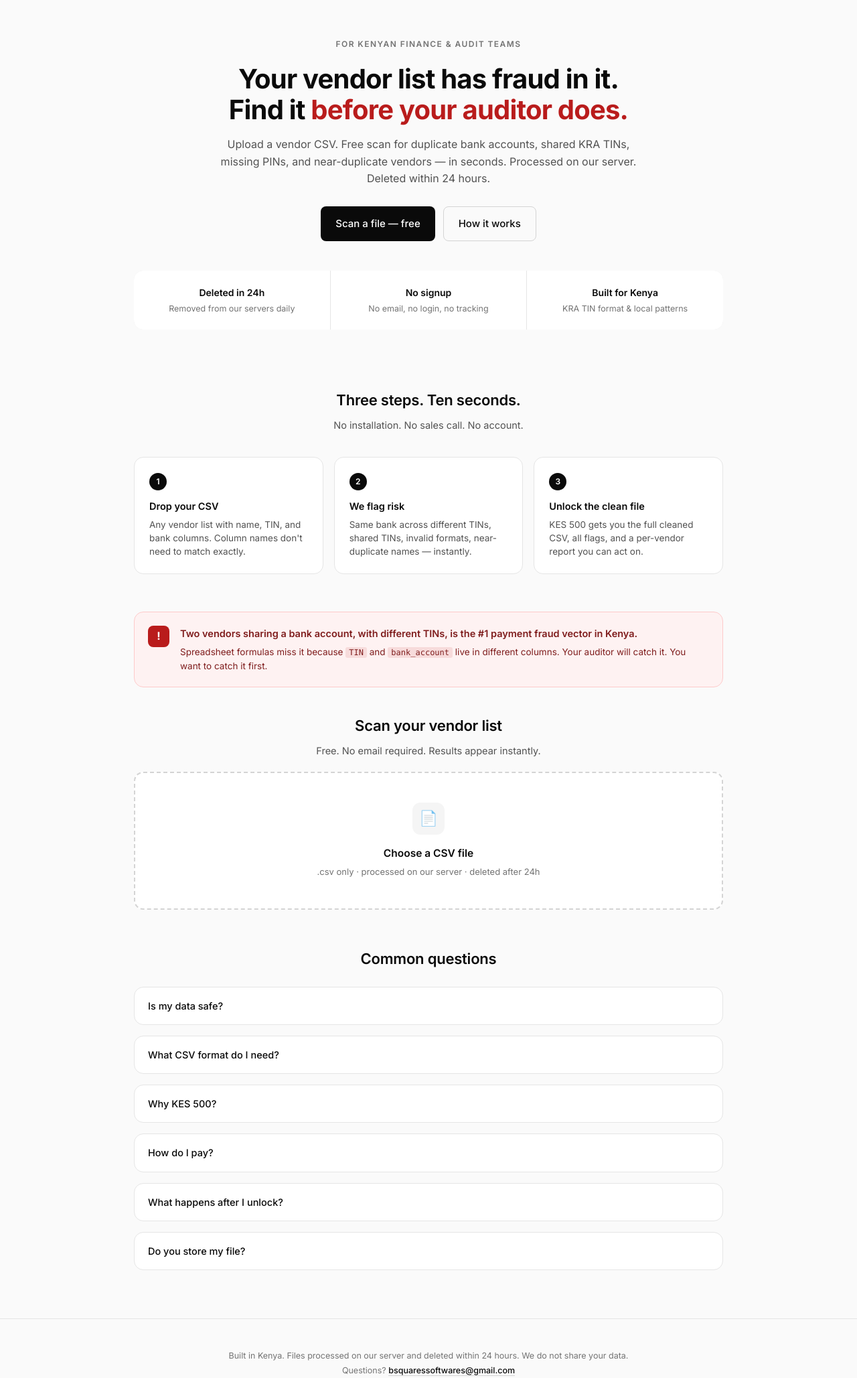
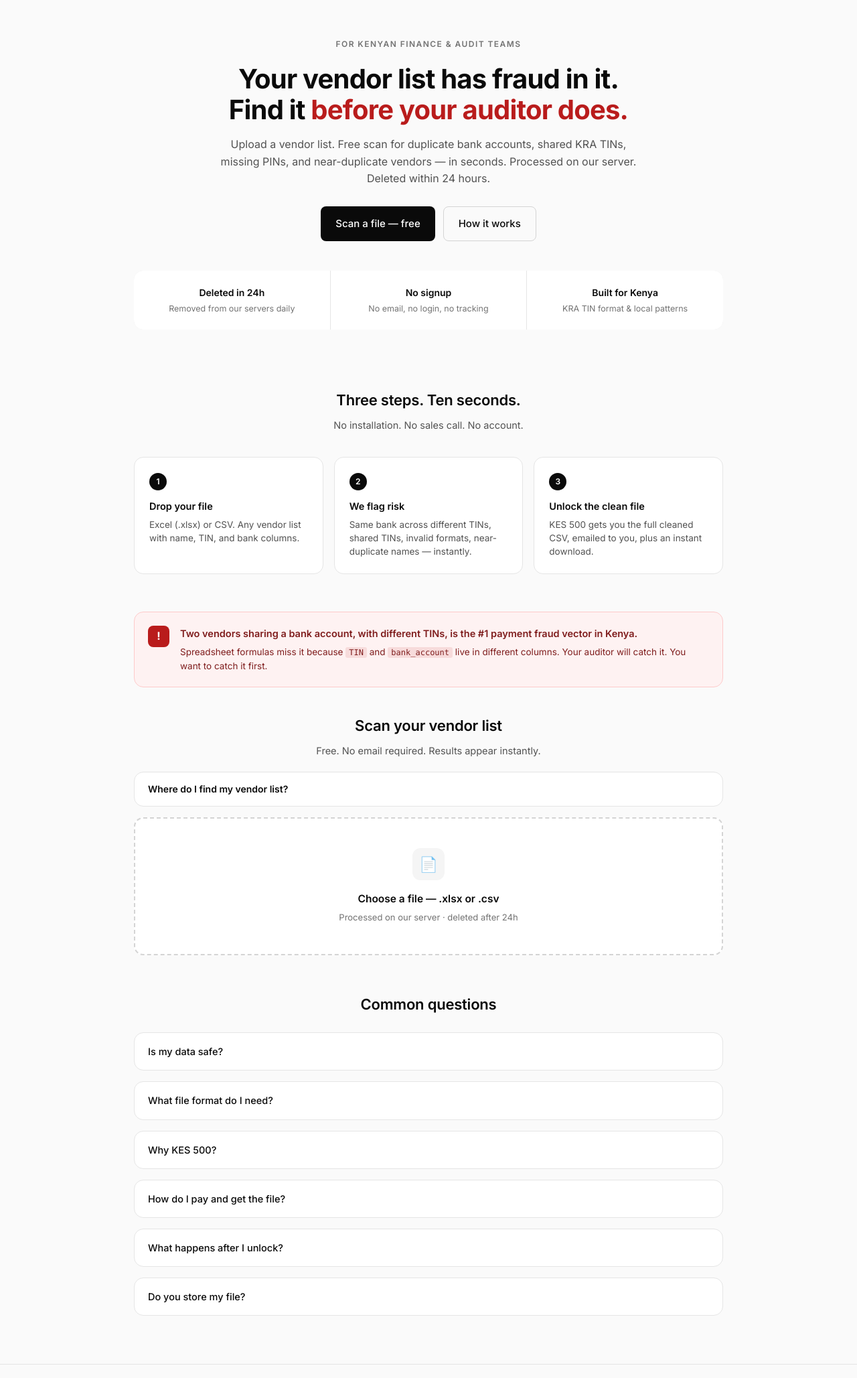
Before and after one commit to Pro32291/vendorcheck, a FastAPI app: page / in a window 1280 px wide. Shown: the part 66-2123 px from the top of the page at 67% size. Run offline with FastAPI, Linux system fonts and the light colour scheme.

Commit message:
xlsx support, Brevo email delivery, template download, better waiting page

```diff
--- a/main.py
+++ b/main.py
@@ -1,16 +1,20 @@
-import os, csv, io, json, time, sqlite3, secrets, hmac, hashlib, re
+import os, csv, io, json, time, sqlite3, secrets, hmac, hashlib, re, base64
 from contextlib import closing
 from difflib import SequenceMatcher
 from collections import defaultdict
 from pathlib import Path
 
 import httpx
+from openpyxl import load_workbook, Workbook
 from fastapi import FastAPI, UploadFile, File, HTTPException, Request, Form
 from fastapi.responses import HTMLResponse, Response
 from fastapi.templating import Jinja2Templates
 
 DEV_MODE        = os.environ.get("DEV_MODE", "1") == "1"
 PAYSTACK_SECRET = os.environ.get("PAYSTACK_SECRET_KEY", "")
+BREVO_API_KEY   = os.environ.get("BREVO_API_KEY", "")
+FROM_EMAIL      = os.environ.get("FROM_EMAIL", "bsquaressoftwares@gmail.com")
+FROM_NAME       = os.environ.get("FROM_NAME", "VendorCheck")
 PRICE_KOBO      = int(os.environ.get("PRICE_KOBO", "50000"))
 PRICE_DISPLAY   = os.environ.get("PRICE_DISPLAY", "500")
 DB_PATH         = os.environ.get("DB_PATH", "data/vendorcheck.db")
@@ -41,6 +45,42 @@ def purge_old():
         conn.execute("DELETE FROM orders WHERE created < ?", (cutoff,))
         conn.commit()
 
+def read_csv_records(raw_bytes):
+    text = raw_bytes.decode("utf-8", errors="ignore")
+    reader = csv.DictReader(io.StringIO(text))
+    return [dict(r) for r in reader]
+
+def read_xlsx_records(raw_bytes):
+    wb = load_workbook(io.BytesIO(raw_bytes), read_only=True, data_only=True)
+    ws = wb.active
+    it = ws.iter_rows(values_only=True)
+    try:
+        headers = [str(h).strip() if h is not None else "" for h in next(it)]
+    except StopIteration:
+        return []
+    out = []
+    for row in it:
+        if all(c is None or str(c).strip() == "" for c in row):
+            continue
+        d = {}
+        for i, h in enumerate(headers):
+            if i < len(row):
+                v = row[i]
+                d[h] = "" if v is None else str(v)
+        out.append(d)
+    return out
+
+def records_from_upload(filename, raw_bytes):
+    fn = (filename or "").lower()
+    if fn.endswith(".xlsx") or fn.endswith(".xls"):
+        return read_xlsx_records(raw_bytes)
+    if fn.endswith(".csv"):
+        return read_csv_records(raw_bytes)
+    try:
+        return read_csv_records(raw_bytes)
+    except Exception:
+        return read_xlsx_records(raw_bytes)
+
 TIN_RE = re.compile(r"^[A-Z]{1,2}\d{6,9}[A-Z]$")
 COLS = {
     "name": ["name","vendor","vendor_name","supplier","supplier_name","company"],
@@ -66,10 +106,9 @@ def ratio(a, b):
     if not a or not b: return 0.0
     return SequenceMatcher(None, a, b).ratio()
 
-def clean_csv(text):
-    reader = csv.DictReader(io.StringIO(text))
+def clean_records(records):
     rows = []
-    for r in reader:
+    for r in records:
         rows.append({
             "name":  pick(r, COLS["name"]).strip(),
             "tin":   ntin(pick(r, COLS["tin"])),
@@ -77,7 +116,8 @@ def clean_csv(text):
             "phone": ndig(pick(r, COLS["phone"])),
             "email": pick(r, COLS["email"]).strip(),
         })
-    if not rows: raise ValueError("No data rows found in the file.")
+    if not rows:
+        raise ValueError("No data rows found in the file.")
 
     tin_map = defaultdict(list); bank_map = defaultdict(list)
     for i, r in enumerate(rows):
@@ -131,19 +171,72 @@ def rows_to_csv(rows):
     for r in rows: w.writerow({k: r[k] for k in w.fieldnames})
     return out.getvalue()
 
+async def send_csv_email(to_email, original_filename, csv_content, stats):
+    if not BREVO_API_KEY:
+        print("BREVO: no key set, skipping email")
+        return False
+    b64 = base64.b64encode(csv_content.encode("utf-8")).decode("ascii")
+    stem = original_filename.rsplit(".", 1)[0] if "." in original_filename else original_filename
+    clean_name = "cleaned_" + stem + ".csv"
+    html = (
+        "<p>Your cleaned vendor file is attached.</p>"
+        "<p><strong>" + str(stats.get("total", "")) + "</strong> vendors scanned - "
+        "<strong>" + str(stats.get("flagged", "")) + "</strong> flagged - "
+        "<strong>" + str(stats.get("fraud", "")) + "</strong> fraud signals</p>"
+        "<p>Keep this email for your audit trail. The file contains a <code>flags</code> column "
+        "you can filter in Excel or Google Sheets.</p>"
+        "<p>- VendorCheck</p>"
+    )
+    payload = {
+        "sender": {"email": FROM_EMAIL, "name": FROM_NAME},
+        "to": [{"email": to_email}],
+        "subject": "Your cleaned vendor file - " + clean_name,
+        "htmlContent": html,
+        "attachment": [{"content": b64, "name": clean_name}],
+    }
+    try:
+        async with httpx.AsyncClient(timeout=30) as client:
+            r = await client.post(
+                "https://api.brevo.com/v3/smtp/email",
+                headers={"api-key": BREVO_API_KEY, "Content-Type": "application/json"},
+                json=payload,
+            )
+            print("BREVO status:", r.status_code, "body:", r.text[:500])
+            return r.status_code in (200, 201, 202)
+    except Exception as e:
+        print("BREVO exception:", repr(e))
+        return False
+
 @app.get("/", response_class=HTMLResponse)
 def home(request: Request):
     return templates.TemplateResponse("home.html", {
         "request": request, "dev_mode": DEV_MODE, "pay_email": PAY_EMAIL,
     })
 
+@app.get("/template.xlsx")
+def template_xlsx():
+    wb = Workbook()
+    ws = wb.active
+    ws.title = "Vendors"
+    ws.append(["name", "tin", "bank_account", "phone", "email"])
+    ws.append(["Acme Supplies Ltd", "P051234567X", "0123456789", "0712345678", "info@acme.co.ke"])
+    ws.append(["Beta Traders", "P051234567Y", "0987654321", "0700000000", "b@beta.co.ke"])
+    ws.append(["Gamma Ltd", "P051234568Z", "1122334455", "0711111111", "g@gamma.co.ke"])
+    buf = io.BytesIO()
+    wb.save(buf)
+    return Response(
+        content=buf.getvalue(),
+        media_type="application/vnd.openxmlformats-officedocument.spreadsheetml.sheet",
+        headers={"Content-Disposition": 'attachment; filename="vendor_template.xlsx"'},
+    )
+
 @app.post("/scan", response_class=HTMLResponse)
 async def scan(request: Request, file: UploadFile = File(...)):
     purge_old()
     raw = await file.read()
-    text = raw.decode("utf-8", errors="ignore")
     try:
-        rows, summary, flagged, fraud = clean_csv(text)
+        records = records_from_upload(file.filename, raw)
+        rows, summary, flagged, fraud = clean_records(records)
     except Exception as e:
         return templates.TemplateResponse("error.html", {
             "request": request, "msg": str(e), "dev_mode": DEV_MODE,
@@ -193,6 +286,9 @@ async def pay(request: Request, checkout_id: str = Form(...), email: str = Form(
         with closing(db()) as conn:
             conn.execute("UPDATE orders SET paid = 1 WHERE checkout_id = ?", (checkout_id,))
             conn.commit()
+        await send_csv_email(email, order["filename"], order["cleaned_csv"], {
+            "total": order["total"], "flagged": order["flagged"], "fraud": order["fraud"],
+        })
         return templates.TemplateResponse("waiting.html", {
             "request": request, "checkout_id": checkout_id, "dev_mode": DEV_MODE,
         })
@@ -239,10 +335,19 @@ async def paystack_webhook(request: Request):
     if event.get("event") == "charge.success":
         ref = event.get("data", {}).get("reference", "")
         if ref.startswith("VC-"):
+            cid = ref[3:]
             with closing(db()) as conn:
-                conn.execute("UPDATE orders SET paid = 1 WHERE checkout_id = ?", (ref[3:],))
+                conn.execute("UPDATE orders SET paid = 1 WHERE checkout_id = ?", (cid,))
                 conn.commit()
+                row = conn.execute("SELECT * FROM orders WHERE checkout_id = ?", (cid,)).fetchone()
+            if row and row["email"]:
+                try:
+                    await send_csv_email(row["email"], row["filename"], row["cleaned_csv"], {
+                        "total": row["total"], "flagged": row["flagged"], "fraud": row["fraud"],
+                    })
+                except Exception as e:
+                    print("webhook email failed:", repr(e))
     return {"status": "ok"}
 
 @app.get("/healthz")
-def health(): return {"ok": True, "dev_mode": DEV_MODE}
+def health(): return {"ok": True, "dev_mode": DEV_MODE, "brevo": bool(BREVO_API_KEY)}
--- a/templates/home.html
+++ b/templates/home.html
@@ -4,7 +4,7 @@
 <section style="padding:56px 0 32px;text-align:center">
   <div style="font-size:12px;font-weight:600;letter-spacing:.12em;text-transform:uppercase;color:var(--subtle);margin-bottom:20px">For Kenyan finance &amp; audit teams</div>
   <h1>Your vendor list has fraud in it.<br>Find it <span style="color:var(--critical)">before your auditor does.</span></h1>
-  <p class="lede" style="max-width:640px;margin:0 auto 28px">Upload a vendor CSV. Free scan for duplicate bank accounts, shared KRA TINs, missing PINs, and near-duplicate vendors — in seconds. Processed on our server. Deleted within 24 hours.</p>
+  <p class="lede" style="max-width:640px;margin:0 auto 28px">Upload a vendor list. Free scan for duplicate bank accounts, shared KRA TINs, missing PINs, and near-duplicate vendors — in seconds. Processed on our server. Deleted within 24 hours.</p>
   <div style="display:flex;gap:12px;justify-content:center;flex-wrap:wrap">
     <a href="#scan" class="btn">Scan a file — free</a>
     <a href="#how" class="btn ghost">How it works</a>
@@ -34,8 +34,8 @@
   <div style="display:grid;grid-template-columns:repeat(3,1fr);gap:16px">
     <div class="box">
       <div style="display:inline-grid;place-items:center;width:26px;height:26px;border-radius:50%;background:var(--accent);color:#fff;font-size:12px;font-weight:600;margin-bottom:12px">1</div>
-      <div style="font-weight:600;font-size:14.5px;margin-bottom:6px">Drop your CSV</div>
-      <div style="font-size:13.5px;color:var(--muted);line-height:1.5">Any vendor list with name, TIN, and bank columns. Column names don't need to match exactly.</div>
+      <div style="font-weight:600;font-size:14.5px;margin-bottom:6px">Drop your file</div>
+      <div style="font-size:13.5px;color:var(--muted);line-height:1.5">Excel (.xlsx) or CSV. Any vendor list with name, TIN, and bank columns.</div>
     </div>
     <div class="box">
       <div style="display:inline-grid;place-items:center;width:26px;height:26px;border-radius:50%;background:var(--accent);color:#fff;font-size:12px;font-weight:600;margin-bottom:12px">2</div>
@@ -45,7 +45,7 @@
     <div class="box">
       <div style="display:inline-grid;place-items:center;width:26px;height:26px;border-radius:50%;background:var(--accent);color:#fff;font-size:12px;font-weight:600;margin-bottom:12px">3</div>
       <div style="font-weight:600;font-size:14.5px;margin-bottom:6px">Unlock the clean file</div>
-      <div style="font-size:13.5px;color:var(--muted);line-height:1.5">KES 500 gets you the full cleaned CSV, all flags, and a per-vendor report you can act on.</div>
+      <div style="font-size:13.5px;color:var(--muted);line-height:1.5">KES 500 gets you the full cleaned CSV, emailed to you, plus an instant download.</div>
     </div>
   </div>
 </section>
@@ -63,13 +63,26 @@
     <h2>Scan your vendor list</h2>
     <p style="color:var(--muted);margin:0;font-size:14.5px">Free. No email required. Results appear instantly.</p>
   </div>
+
+  <details class="box" style="padding:0;overflow:hidden;margin-bottom:16px">
+    <summary style="padding:14px 20px;font-size:14px;font-weight:600;cursor:pointer;list-style:none;color:var(--text)">Where do I find my vendor list?</summary>
+    <div style="padding:0 20px 18px;font-size:13.5px;color:var(--muted);line-height:1.7">
+      <p style="margin:0 0 8px"><strong>Excel or Google Sheets:</strong> Open your vendor/supplier sheet → File → Save As / Download as <code>.xlsx</code>.</p>
+      <p style="margin:0 0 8px"><strong>QuickBooks:</strong> Vendors → Export to Excel.</p>
+      <p style="margin:0 0 8px"><strong>Sage Pastel / Evolution:</strong> Suppliers → Export list → Excel.</p>
+      <p style="margin:0 0 8px"><strong>Odoo:</strong> Purchase → Vendors → Export → XLSX.</p>
+      <p style="margin:0 0 8px"><strong>No list at all?</strong> Download our template, fill it in, and scan it. Takes 5 minutes for 30 vendors.</p>
+      <p style="margin:12px 0 0"><a class="btn ghost" href="/template.xlsx" style="font-size:13px;padding:8px 14px">Download vendor template (.xlsx)</a></p>
+    </div>
+  </details>
+
   <form action="/scan" method="post" enctype="multipart/form-data">
     <label for="file" class="box" style="border:2px dashed var(--border-strong);text-align:center;padding:44px 20px;cursor:pointer;display:block">
       <div style="width:48px;height:48px;margin:0 auto 16px;background:#f5f5f5;border-radius:12px;display:grid;place-items:center;font-size:22px">&#128196;</div>
-      <div style="font-size:15.5px;font-weight:600;margin-bottom:4px">Choose a CSV file</div>
-      <div style="font-size:13px;color:var(--subtle)">.csv only · processed on our server · deleted after 24h</div>
+      <div style="font-size:15.5px;font-weight:600;margin-bottom:4px">Choose a file — .xlsx or .csv</div>
+      <div style="font-size:13px;color:var(--subtle)">Processed on our server · deleted after 24h</div>
     </label>
-    <input type="file" id="file" name="file" accept=".csv" required onchange="this.form.submit()" style="display:none">
+    <input type="file" id="file" name="file" accept=".csv,.xlsx,.xls" required onchange="this.form.submit()" style="display:none">
   </form>
 </div>
 
@@ -82,8 +95,8 @@
   </details>
 
   <details class="box" style="padding:0;overflow:hidden">
-    <summary style="padding:16px 20px;font-size:14.5px;font-weight:500;cursor:pointer;list-style:none">What CSV format do I need?</summary>
-    <div style="padding:0 20px 18px;font-size:13.5px;color:var(--muted);line-height:1.65">Any CSV with a header row. It looks for columns named name, tin (or kra_pin), bank_account (or account), phone, and email. Close variations are detected automatically.</div>
+    <summary style="padding:16px 20px;font-size:14.5px;font-weight:500;cursor:pointer;list-style:none">What file format do I need?</summary>
+    <div style="padding:0 20px 18px;font-size:13.5px;color:var(--muted);line-height:1.65">Excel (.xlsx) or CSV. It looks for columns named name, tin (or kra_pin), bank_account (or account), phone, and email. Close variations are detected automatically. If you don't have a list, <a href="/template.xlsx" style="color:var(--text);font-weight:500">download our template</a>.</div>
   </details>
 
   <details class="box" style="padding:0;overflow:hidden">
@@ -92,8 +105,8 @@
   </details>
 
   <details class="box" style="padding:0;overflow:hidden">
-    <summary style="padding:16px 20px;font-size:14.5px;font-weight:500;cursor:pointer;list-style:none">How do I pay?</summary>
-    <div style="padding:0 20px 18px;font-size:13.5px;color:var(--muted);line-height:1.65">M-Pesa, through Paystack. Enter your email and phone number on the results page, tap pay, and you'll get the M-Pesa prompt on your phone. The download unlocks automatically once payment confirms.</div>
+    <summary style="padding:16px 20px;font-size:14.5px;font-weight:500;cursor:pointer;list-style:none">How do I pay and get the file?</summary>
+    <div style="padding:0 20px 18px;font-size:13.5px;color:var(--muted);line-height:1.65">M-Pesa, through Paystack. Enter your email and phone number on the results page, tap pay, and you'll get the M-Pesa prompt on your phone. Once payment confirms, the cleaned CSV is <strong>emailed to you as an attachment</strong> and also available for direct download.</div>
   </details>
 
   <details class="box" style="padding:0;overflow:hidden">
@@ -103,7 +116,7 @@
 
   <details class="box" style="padding:0;overflow:hidden">
     <summary style="padding:16px 20px;font-size:14.5px;font-weight:500;cursor:pointer;list-style:none">Do you store my file?</summary>
-    <div style="padding:0 20px 18px;font-size:13.5px;color:var(--muted);line-height:1.65">We store it on our server only to generate your cleaned report, and delete it automatically within 24 hours. We never share it with third parties.</div>
+    <div style="padding:0 20px 18px;font-size:13.5px;color:var(--muted);line-height:1.65">We store it on our server only to generate your cleaned report, and delete it automatically within 24 hours. The cleaned file is also emailed to the address you enter — that copy is yours to keep.</div>
   </details>
 </section>
 {% endblock %}
```
Also changed, not shown: requirements.txt (added, +7 -0 lines), templates/waiting.html (+8 -2 lines).
